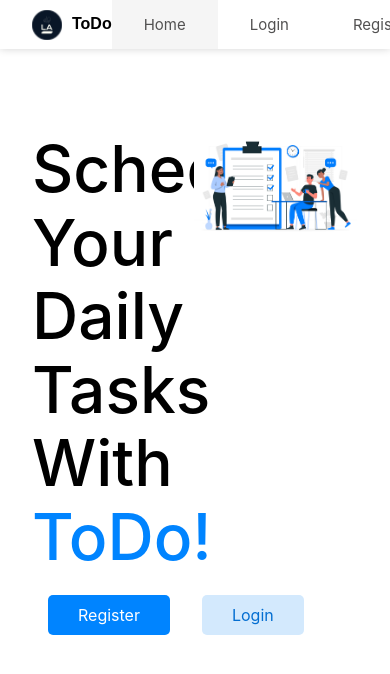
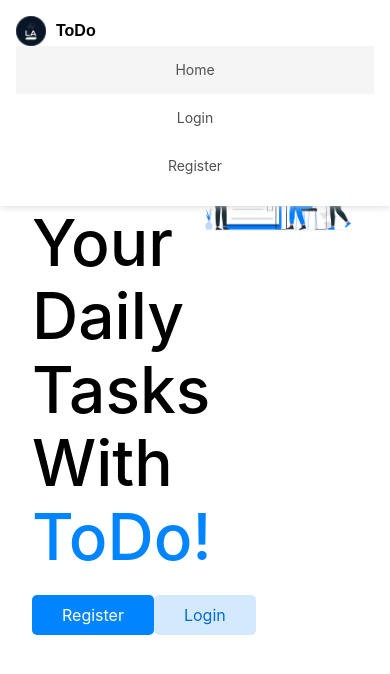
Before and after one commit to anshmendpara-13/todolist_client, a React (Create React App) app: page / in a window 390 px wide. Shown: the top 674 px of the page. Built offline with nearby package versions, Linux system fonts and the light colour scheme.

Commit message:
responsive

```diff
--- a/src/App.css
+++ b/src/App.css
@@ -1,15 +1,14 @@
-:root{
-  --primary:rgb(0, 132, 255);
-  --darkPrimary:rgb(4, 110, 209);
-  --secondary:rgb(211, 233, 253);
-  --darkSecondary:rgb(185, 214, 241);
+:root {
+  --primary: rgb(0, 132, 255);
+  --darkPrimary: rgb(4, 110, 209);
+  --secondary: rgb(211, 233, 253);
+  --darkSecondary: rgb(185, 214, 241);
 }
 
-body{
+body {
   margin: 0;
   padding: 0;
 }
-
 
 nav {
   position: fixed;
@@ -22,27 +21,26 @@ nav {
   display: flex;
   align-items: center;
   justify-content: space-between;
-  padding-left: 2rem;
+  padding: 1rem 2rem;
 }
 
-
-.logo__wrapper img{
+.logo__wrapper img {
   width: 30px;
 }
 
-.logo__wrapper{
+.logo__wrapper {
   display: flex;
   align-items: center;
-
 }
 
-.logo__wrapper h4{
+.logo__wrapper h4 {
   font-weight: bold;
   margin: 0px;
   margin-left: 10px;
   font-family: Arial, Helvetica, sans-serif;
 }
-.navigation-menu{
+
+.navigation-menu {
   position: relative;
   display: flex;
   justify-content: space-between;
@@ -50,14 +48,12 @@ nav {
   list-style: none;
   padding: 0;
   margin: 0;
-  padding-right: 2rem;
-
 }
-
 
 .navigation-menu li {
   position: relative;
 }
+
 .navigation-menu li a {
   position: relative;
   display: block;
@@ -65,15 +61,14 @@ nav {
   padding: 1rem 2rem;
   font-size: 15px;
   color: rgb(82, 81, 81);
-
 }
 
-  .navigation-menu li a:hover:not(.activeNav){
+.navigation-menu li a:hover:not(.activeNav) {
   background-color: whitesmoke;
   color: var(--primary);
 }
 
-  .userInfoNav{
+.userInfoNav {
   border: 1px solid lightgray;
   padding: 5px 20px;
   border-radius: 5px;
@@ -86,46 +81,81 @@ nav {
   font-size: 14px;
 }
 
-  .userInfoNav img{
+.userInfoNav img {
   width: 30px;
   margin-right: 5px;
 }
 
-  .activeNav{
+.activeNav {
   background-color: whitesmoke;
 }
 
-  .primaryText{
+.primaryText {
   color: var(--primary);
 }
 
-  .primaryBtn{
+.primaryBtn {
   background-color: var(--primary);
-    color:white;
+  color: white;
   text-decoration: none;
   border: none;
   border-radius: 5px;
   padding: 10px 30px;
-    margin:1rem;
+  margin: 1rem;
 }
 
-
-
-  .primaryBtn:hover{
+.primaryBtn:hover {
   background-color: var(--darkPrimary);
-
 }
 
-  .secondaryBtn{
+.secondaryBtn {
   background-color: var(--secondary);
-    color:var(--darkPrimary);
+  color: var(--darkPrimary);
   text-decoration: none;
   border: none;
   border-radius: 5px;
   padding: 10px 30px;
-    margin:1rem;
+  margin: 1rem;
 }
 
-  .secondaryBtn:hover{
+.secondaryBtn:hover {
   background-color: var(--darkSecondary);
 }
+
+@media (max-width: 768px) {
+  nav {
+    flex-direction: column;
+    align-items: flex-start;
+    padding: 1rem;
+  }
+
+  .navigation-menu {
+    flex-direction: column;
+    width: 100%;
+  }
+
+  .navigation-menu li {
+    width: 100%;
+  }
+
+  .navigation-menu li a {
+    padding: 1rem;
+    text-align: center;
+  }
+
+  .primaryBtn,
+  .secondaryBtn {
+    width: 100%;
+    margin: 0.5rem 0;
+  }
+}
+
+@media (max-width: 480px) {
+  .logo__wrapper h4 {
+    font-size: 16px;
+  }
+
+  .navigation-menu li a {
+    font-size: 14px;
+  }
+}
--- a/src/index.css
+++ b/src/index.css
@@ -1,13 +1,11 @@
 body {
   margin: 0;
   font-family: -apple-system, BlinkMacSystemFont, 'Segoe UI', 'Roboto', 'Oxygen',
-    'Ubuntu', 'Cantarell', 'Fira Sans', 'Droid Sans', 'Helvetica Neue',
-    sans-serif;
+    'Ubuntu', 'Cantarell', 'Fira Sans', 'Droid Sans', 'Helvetica Neue', sans-serif;
   -webkit-font-smoothing: antialiased;
   -moz-osx-font-smoothing: grayscale;
 }
 
 code {
-  font-family: source-code-pro, Menlo, Monaco, Consolas, 'Courier New',
-    monospace;
+  font-family: source-code-pro, Menlo, Monaco, Consolas, 'Courier New', monospace;
 }
--- a/src/pages/Auth/Login.module.css
+++ b/src/pages/Auth/Login.module.css
@@ -1,8 +1,7 @@
-.login__card{
-    width: 30%;
-    margin-left: auto;
-    margin-right: auto;
-   margin-top: 100px;
+.login__card {
+    width: 90%;
+    max-width: 400px; /* Set a max-width for larger screens */
+    margin: 100px auto 0;
     box-shadow: 0px 0.344px 12px rgb(238, 238, 238);
     padding: 2rem;
     border: 1px solid lightgray;
@@ -13,41 +12,55 @@
     align-items: center;
 }
 
-.login__card h2{
+.login__card h2 {
     text-align: center;
     font-size: 2rem;
 }
 
-
-.input__wrapper,.input__inline__wrapper{
+.input__wrapper,
+.input__inline__wrapper {
     margin-bottom: 1rem;
-    width: 80%;
-
+    width: 100%; /* Full width for inputs */
 }
 
-.input__inline__wrapper{
+.input__inline__wrapper {
     display: flex;
     justify-content: space-between;
 }
 
-
-.login__card img{
+.login__card img {
     width: 100px;
 }
 
-
-.input__info{
+.input__info {
     text-align: center;
     font-size: 13px;
-    color:gray;
+    color: gray;
     margin-bottom: 1rem;
 }
 
-.input__info a{
+.input__info a {
     text-decoration: none;
 }
 
-.input__info a:hover{
+.input__info a:hover {
     text-decoration: underline;
+}
 
+/* Responsive Styles */
+@media (max-width: 768px) {
+    .login__card {
+        width: 95%;
+        padding: 1.5rem; /* Adjust padding for smaller screens */
     }
+
+    .login__card h2 {
+        font-size: 1.5rem; /* Decrease font size for smaller screens */
+    }
+}
+
+@media (max-width: 480px) {
+    .input__info {
+        font-size: 12px; /* Further decrease font size */
+    }
+}
--- a/src/pages/Landing/Landing.module.css
+++ b/src/pages/Landing/Landing.module.css
@@ -1,24 +1,24 @@
-.landing__wrapper{
-    display:flex;
+.landing__wrapper {
+    display: flex;
     flex-wrap: wrap;
     margin-top: 100px;
     padding: 2rem;
 }
 
-.landing__text{
+.landing__text {
     width: 40%;
 }
 
-.landing__text h1{
+.landing__text h1 {
     font-size: 4rem;
 }
 
-.landing__img{
+.landing__img {
     width: 50%;
     margin-left: 2rem;
-
 }
 
-.landing__img img{
+.landing__img img {
     width: 100%;
+    height: auto;
 }
--- a/src/pages/ToDo/ToDoList.jsx
+++ b/src/pages/ToDo/ToDoList.jsx
@@ -438,6 +438,7 @@ function ToDoList() {
     <>
       <Navbar active={"myTask"} />
       <section className={styles.toDoWrapper}>
+        <div className={styles.flexcontent}>
           <div className={styles.toDoHeader}>
             <h2>Your Tasks</h2>
             <Input style={{ width: '50%' }} onChange={handleSearch} placeholder='Search Your Task Here...' />
@@ -455,6 +456,7 @@ function ToDoList() {
               />
             </div>
           </div>
+        </div>
         <Divider />
 
         <div className={styles.toDoListCardWrapper}>
@@ -466,12 +468,15 @@ function ToDoList() {
         </div>
 
         {/* Add Task Modal */}
+        <div className={styles.flexcontent}>
           <Modal confirmLoading={loading} title="Add New To Do Task" open={isAdding} onOk={handleSubmitTask} onCancel={() => setIsAdding(false)}>
             <Input style={{ marginBottom: '1rem' }} placeholder='Title' value={title} onChange={(e) => setTitle(e.target.value)} />
             <Input.TextArea placeholder='Description' value={description} onChange={(e) => setDescription(e.target.value)} />
           </Modal>
+        </div>
 
         {/* Edit Task Modal */}
+        <div className={styles.flexcontent}>
           <Modal confirmLoading={loading} title={`Update ${currentEditItem?.title}`} open={isEditing} onOk={handleUpdateTask} onCancel={() => setIsEditing(false)}>
             <Input style={{ marginBottom: '1rem' }} placeholder='Updated Title' value={updatedTitle} onChange={(e) => setUpdatedTitle(e.target.value)} />
             <Input.TextArea style={{ marginBottom: '1rem' }} placeholder='Updated Description' value={updatedDescription} onChange={(e) => setUpdatedDescription(e.target.value)} />
@@ -484,6 +489,7 @@ function ToDoList() {
               ]}
             />
           </Modal>
+        </div>
       </section>
     </>
   );
--- a/src/pages/ToDo/ToDoList.module.css
+++ b/src/pages/ToDo/ToDoList.module.css
@@ -1,19 +1,27 @@
-.toDoWrapper{
-    margin-top: 100px;
+.toDoWrapper {
+    margin-top: 10%; /* Default margin for larger screens */
     padding: 2rem;
   }
 
-.toDoHeader{
+  @media (max-width: 770px) { /* Applies styles for viewports below 771px */
+    .toDoWrapper {
+      margin-top: 42%; /* Increased margin for smaller screens */
+    }
+  }
+.flexcontent {
   display: flex;
-    align-items:center;
+  flex-direction: column;
+}
+
+.toDoHeader {
+  display: flex;
+  align-items: center;
   flex-wrap: wrap;
   justify-content: space-between;
   margin: 0px;
 }
 
-
-
-.toDoCard{
+.toDoCard {
   border: 1px solid whitesmoke;
   box-shadow: 0px 0.233px 8px lightgray;
   padding: 1rem;
@@ -25,36 +33,35 @@
   justify-content: space-between;
 }
 
-.toDoCard p{
+.toDoCard p {
   font-size: 15px;
   color: gray;
   margin-top: 1rem;
   margin-bottom: 1rem;
 }
 
-.toDoListCardWrapper{
+.toDoListCardWrapper {
   display: flex;
   flex-wrap: wrap;
 }
 
-.toDoCardFooter,.toDoCardHeader{
+.toDoCardFooter,
+.toDoCardHeader {
   display: flex;
   justify-content: space-between;
   align-items: center;
 }
 
-.toDoCardFooter{
+.toDoCardFooter {
   border-top: 1px solid rgb(236, 235, 235);
   padding-top: 10px;
 }
 
-.toDoFooterAction{
+.toDoFooterAction {
   display: flex;
 }
 
-
-
-.actionIcon{
+.actionIcon {
   font-size: 1.2ren;
   margin-left: 5px;
   margin-right: 5px;
@@ -62,11 +69,11 @@ padding-top: 10px;
   color: var(--primary);
 }
 
-.actionIcon:hover{
+.actionIcon:hover {
   filter: brightness(50%);
 }
 
-.noTaskWrapper{
+.noTaskWrapper {
   padding: 2rem;
   display: flex;
   justify-content: center;
```
Also changed, not shown: src/pages/Auth/Register.jsx (+2 -86 lines). Lines whose indentation alone changed are shown as unchanged.
